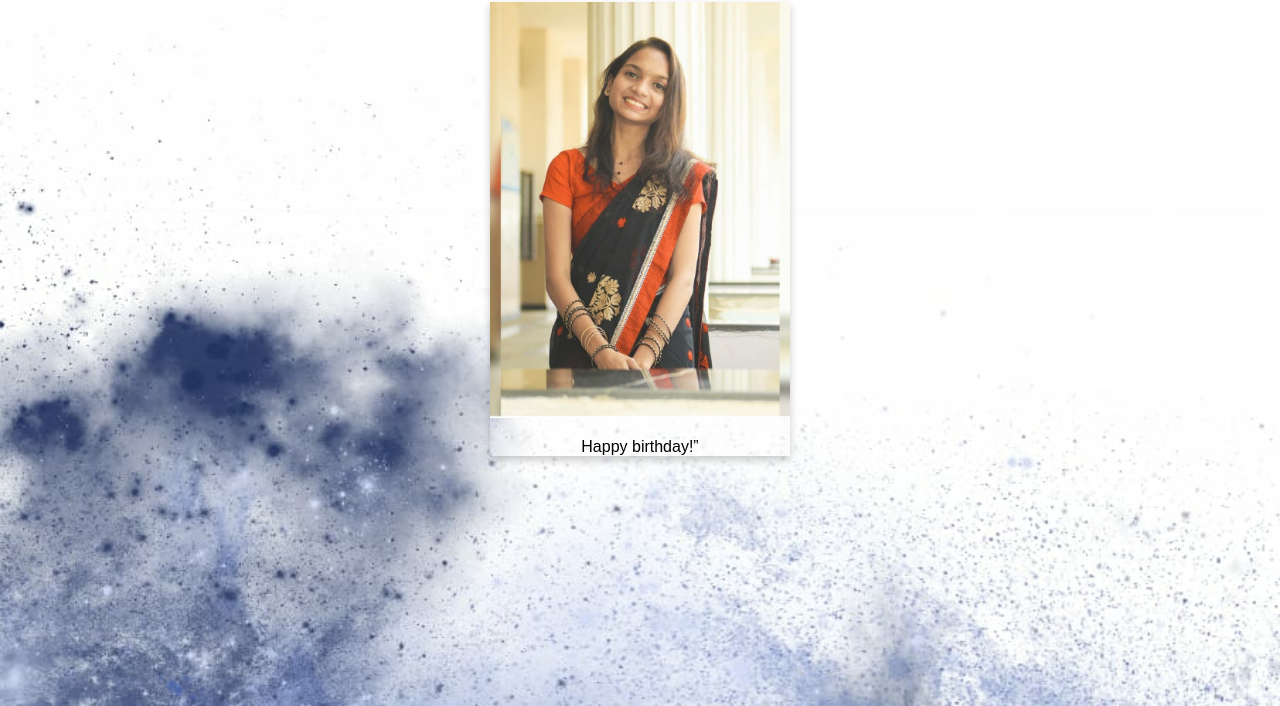
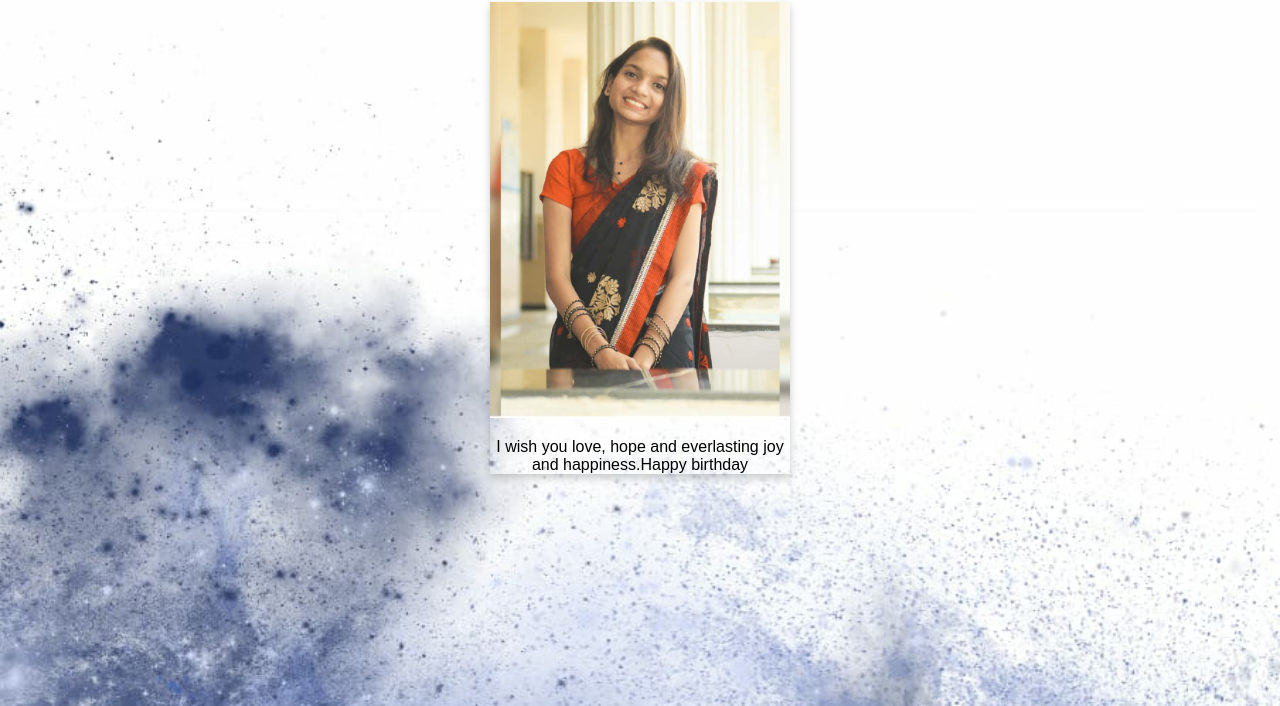
Before and after one commit to Nobita22/jaanu, a plain HTML site: page Index.html in a window 1280 px wide. Shown: the part 94-800 px from the top of the page. Drawn offline with Linux system fonts and the light colour scheme.

Commit message:
Update Index.html

```diff
--- a/Index.html
+++ b/Index.html
@@ -135,7 +135,7 @@ body {
 <div class="card">
   <img src="2.jpg" alt="JAANU" style="width:100%">
 
-  <p>Happy birthday!”</p>
+  <p> I wish you love, hope and everlasting joy and happiness.Happy birthday </p>
   </div>
   </div>
 </body>
```
